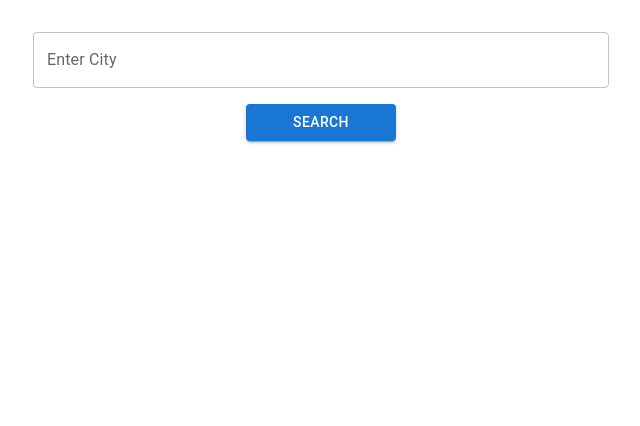
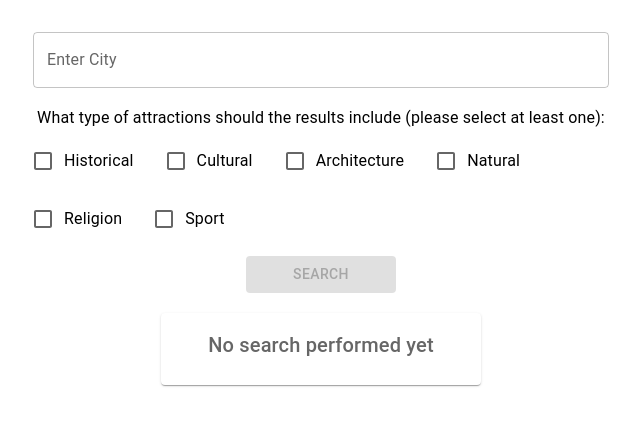
Before and after one commit to szdetti/api-call, a React (Create React App) app: page / in a window 1280 px wide. Shown: the top 426 px of the page, without its empty margins (319-959 px from the left). Built offline with nearby package versions, Linux system fonts and the light colour scheme; no server answers.

Commit message:
Added a third call to fetch names of attractions. Attraction categories are chosen by user before fetching info.

```diff
--- a/package.json
+++ b/package.json
@@ -10,7 +10,9 @@
     "@testing-library/react": "^13.4.0",
     "@testing-library/user-event": "^13.5.0",
     "axios": "^1.7.8",
+    "chart.js": "^4.4.7",
     "react": "^18.3.1",
+    "react-chartjs-2": "^5.2.0",
     "react-dom": "^18.3.1",
     "react-scripts": "5.0.1",
     "web-vitals": "^2.1.4"
--- a/src/App.js
+++ b/src/App.js
@@ -1,71 +1,115 @@
 import React, { useState } from "react";
-import { Container, Box, Grid2 } from "@mui/material";
+import { Container, Box, CircularProgress, Grid2 } from "@mui/material";
 import SearchBar from "./SearchBar";
 import CardGrid from "./CardGrid";
 import { apiCall } from "./utils/fetchData";
 import { createCities } from "./utils/cityFactory";
 import {
+  getAttractionSearchInfo,
   getCitySearchInfo,
-  getWeatherSearchInfo,
+  getCurrentTempSearchInfo,
 } from "./utils/searchInfoFactory";
+import NoSearchCard from "./NoSearchCard";
 
 export default function App() {
   const [cities, setCities] = useState(null);
   const [error, setError] = useState(null);
+  const [loading, setLoading] = useState(false);
   const { callApi } = apiCall();
 
-  const handleSearch = async (city) => {
-    // Clear previous errors
+  const handleSearch = async (city, selectedCategories) => {
     setError(null);
+    setLoading(true);
 
-    // Attempt to retrieve previous search result
     const normalisedCity = city.toLowerCase();
     const cachedResult = localStorage.getItem(normalisedCity);
 
-    // If there is a matching result in localStorage, set that and return from this function
     if (cachedResult) {
       console.log(`Using cached data for "${city}"`);
       setCities(JSON.parse(cachedResult));
+      setLoading(false);
       return;
     }
-    // ----------------- IF NO CACHED RESULT : -------------------------------------
-    // Fetch city data
+
+    try {
       const { data: cityData, error: cityError } = await callApi(
         getCitySearchInfo(city)
       );
 
-    if (cityError || !cityData) {
-      setError(cityError || "No city data returned.");
+      if (cityError) {
+        setError(cityError);
         return;
       }
 
       const initialCities = createCities(cityData.data);
 
-    // Fetch weather data for cities
       const weatherPromises = initialCities.map(async (city) => {
         const { data: weatherData, error: weatherError } = await callApi(
-        getWeatherSearchInfo(city.latitude, city.longitude)
+          getCurrentTempSearchInfo(city.latitude, city.longitude)
         );
 
-      city.weather = weatherError
+        city.currentTemp = weatherError
           ? "No data available"
           : weatherData?.current?.temp_c || "No data available";
 
         return city;
       });
 
-    // Wait for all weather data to resolve, then save result to localStorage and set cities
       const updatedCities = await Promise.all(weatherPromises);
-    console.log("updatedCities: ", updatedCities);
-    localStorage.setItem(normalisedCity, JSON.stringify(updatedCities));
-    setCities(updatedCities);
+
+      const attractionsPromises = updatedCities.map(async (city) => {
+        const { data: attractionsData, error: attractionsError } =
+          await callApi(
+            getAttractionSearchInfo(
+              city.latitude,
+              city.longitude,
+              selectedCategories
+            )
+          );
+
+        if (!attractionsError) {
+          city.populateAttractinos(attractionsData, selectedCategories);
+        }
+
+        return city;
+      });
+
+      const citiesWithAttractions = await Promise.all(attractionsPromises);
+
+      // localStorage.setItem(
+      //   normalisedCity,
+      //   JSON.stringify(citiesWithAttractions)
+      // );
+
+      setCities(citiesWithAttractions);
+    } catch (err) {
+      setError(err.message);
+    } finally {
+      setLoading(false);
+    }
   };
 
   return (
     <Container>
       <SearchBar handleSearch={handleSearch} />
       {error && <Box style={{ color: "red", marginTop: "10px" }}>{error}</Box>}
-      {cities && (
+      {loading && (
+        <Box
+          style={{
+            display: "flex",
+            justifyContent: "center",
+            marginTop: "20px",
+          }}
+        >
+          <CircularProgress />
+        </Box>
+      )}
+      {!loading && !cities && !error && (
+        <Box style={{ marginTop: "20px" }}>
+          <NoSearchCard />
+        </Box>
+      )}
+      {cities && !loading && (
         <Box style={{ marginTop: "20px" }}>
           <Grid2 container spacing={2}>
             <CardGrid cities={cities} />
--- /dev/null
+++ b/src/NoSearchCard.js
@@ -0,0 +1,25 @@
+import React from "react";
+import { Card, CardContent, Typography, Grid2 } from "@mui/material";
+
+export default function NoSearchCard() {
+  return (
+    <Grid2 container justifyContent="center">
+      <Grid2 item>
+        <Card
+          style={{
+            minWidth: 320,
+            maxWidth: 320,
+            marginBottom: "10px",
+            margintop: "20px",
+          }}
+        >
+          <CardContent>
+            <Typography variant="h6" align="center" color="text.secondary">
+              No search performed yet
+            </Typography>
+          </CardContent>
+        </Card>
+      </Grid2>
+    </Grid2>
+  );
+}
--- a/src/SearchBar.js
+++ b/src/SearchBar.js
@@ -1,8 +1,37 @@
 import React, { useState } from "react";
-import { TextField, Button, Box } from "@mui/material";
+import {
+  TextField,
+  Button,
+  Box,
+  FormControlLabel,
+  Checkbox,
+  Typography,
+  Grid2,
+} from "@mui/material";
+
+const CategoryEnum = Object.freeze({
+  Historical: "historic",
+  Cultural: "cultural",
+  Architecture: "architecture",
+  Natural: "natural",
+  Religion: "religion",
+  Sport: "sport",
+});
 
 export default function SearchBar({ handleSearch }) {
   const [city, setCity] = useState("");
+  const [selectedCategories, setSelectedCategories] = useState([]);
+
+  const handleCheckboxChange = (category) => {
+    setSelectedCategories(
+      (prev) =>
+        prev.includes(category)
+          ? prev.filter((c) => c !== category) // Remove if already selected
+          : [...prev, category] // Add if not selected
+    );
+  };
+
+  const isSearchDisabled = selectedCategories.length === 0;
 
   return (
     <Box
@@ -12,6 +41,7 @@ export default function SearchBar({ handleSearch }) {
       justifyContent="center"
       sx={{ width: "100%", mt: 4 }}
     >
+      {/* Search input */}
       <TextField
         label="Enter City"
         variant="outlined"
@@ -20,10 +50,39 @@ export default function SearchBar({ handleSearch }) {
         onChange={(e) => setCity(e.target.value)}
         sx={{ width: "50%", marginBottom: 2 }}
       />
+
+      {/* Label for checkboxes */}
+      <Typography
+        variant="subtitle1"
+        sx={{ marginBottom: 1, textAlign: "center" }}
+      >
+        What type of attractions should the results include (please select at
+        least one):
+      </Typography>
+
+      {/* Category checkboxes */}
+      <Grid2 container spacing={2} sx={{ marginBottom: 2, width: "50%" }}>
+        {Object.keys(CategoryEnum).map((key) => (
+          <Grid2 item xs={6} key={key}>
+            <FormControlLabel
+              control={
+                <Checkbox
+                  checked={selectedCategories.includes(CategoryEnum[key])}
+                  onChange={() => handleCheckboxChange(CategoryEnum[key])}
+                />
+              }
+              label={key} // Label as the key (e.g., "Historical")
+            />
+          </Grid2>
+        ))}
+      </Grid2>
+
+      {/* Search button */}
       <Button
         variant="contained"
         color="primary"
-        onClick={() => handleSearch(city)}
+        onClick={() => handleSearch(city, selectedCategories)}
+        disabled={isSearchDisabled}
         sx={{ width: "150px" }}
       >
         Search
--- /dev/null
+++ b/src/models/AttractionCategory.js
@@ -0,0 +1,10 @@
+const AttractionCategory = Object.freeze({
+  Historical: "historic",
+  Cultural: "cultural",
+  Architecture: "architecture",
+  Natural: "natural",
+  Religion: "religion",
+  Sport: "sport",
+});
+
+export default AttractionCategory;
--- /dev/null
+++ b/src/models/City.js
@@ -0,0 +1,45 @@
+export default class City {
+  constructor(
+    name,
+    countryName,
+    population,
+    latitude,
+    longitude,
+    currentTemp = 0,
+    attractions
+  ) {
+    this.name = name;
+    this.countryName = countryName;
+    this.population = population;
+    this.latitude = latitude;
+    this.longitude = longitude;
+    this.currentTemp = currentTemp;
+    this.attractions = {}; // populated after api call
+    this.attractionPerCatLimit = 5; // how many attractions per category to collect in the pouplateAttractions function
+    this.id = name + latitude;
+  }
+  // Collects the first 5 attraction names for each selected category
+  populateAttractinos(apiData, selectedCategories) {
+    if (apiData?.length > 0 && selectedCategories?.length > 0) {
+      let catsToMatch = selectedCategories;
+      // tested on GeoJSON format returned from the Placed API
+      apiData.forEach((feature) => {
+        if (catsToMatch.length > 0) {
+          const matchingCat = catsToMatch.find((cat) =>
+            feature.kinds.split(",").includes(cat)
+          );
+          if (feature.name) {
+            this.attractions[matchingCat] = this.attractions[matchingCat] || [];
+            if (
+              this.attractions[matchingCat].length < this.attractionPerCatLimit
+            ) {
+              this.attractions[matchingCat].push(feature.name);
+            } else {
+              catsToMatch = catsToMatch.filter((item) => item !== matchingCat);
+            }
+          }
+        }
+      });
+    }
+  }
+}
--- a/src/objects/SearchInfo.js
+++ b/src/models/SearchInfo.js
@@ -1,5 +1,5 @@
 export default class SearchInfo {
-  constructor(baseUrl = "", params = {}, headers = {}) {
+  constructor(baseUrl, params, headers) {
     this.baseUrl = baseUrl;
     this.params = params;
     this.headers = headers;
@@ -7,7 +7,7 @@ export default class SearchInfo {
     this.url = baseUrl + (this.baseUrl.endsWith("?") ? "" : "?") + queryParams;
   }
 
-  updateUrl(newParams = {}) {
+  updateUrl(newParams) {
     // Merge existing parameters with the new ones (will overwrite with new value if the key(s) already exits)
     this.params = { ...this.params, ...newParams };
     const queryParams = new URLSearchParams(this.params).toString();
--- a/src/objects/City.js
+++ /dev/null
@@ -1,11 +0,0 @@
-export default class City {
-  constructor(name, countryName, population, latitude, longitude, weather) {
-    this.name = name;
-    this.countryName = countryName;
-    this.population = population;
-    this.latitude = latitude;
-    this.longitude = longitude;
-    this.weather = weather;
-    this.id = name + latitude;
-  }
-}
--- a/src/utils/cityFactory.js
+++ b/src/utils/cityFactory.js
@@ -13,7 +13,7 @@
 //   }));
 
 // }
-import City from "../objects/City";
+import City from "../models/City";
 
 export function createCities(data) {
   if (!Array.isArray(data)) {
@@ -28,8 +28,7 @@ export function createCities(data) {
         cityData.country,
         cityData.population,
         cityData.latitude,
-        cityData.longitude,
-        ""
+        cityData.longitude
       )
   );
 }
--- a/src/utils/searchInfoFactory.js
+++ b/src/utils/searchInfoFactory.js
@@ -1,4 +1,4 @@
-import SearchInfo from "../objects/SearchInfo";
+import SearchInfo from "../models/SearchInfo";
 
 const rapidKey = process.env.REACT_APP_RAPID_KEY;
 
@@ -15,7 +15,7 @@ export const getCitySearchInfo = (city) => {
     : new SearchInfo();
 };
 
-export const getWeatherSearchInfo = (latitude, longitude) => {
+export const getCurrentTempSearchInfo = (latitude, longitude) => {
   return latitude && longitude
     ? new SearchInfo(
         "https://weatherapi-com.p.rapidapi.com/current.json",
@@ -27,3 +27,30 @@ export const getWeatherSearchInfo = (latitude, longitude) => {
       )
     : new SearchInfo();
 };
+
+export const getAttractionSearchInfo = (
+  latitude,
+  longitude,
+  selectedCategories
+) => {
+  const radius = 5000; // distance from the point of search (city) in metres
+  const limit = 500 * selectedCategories.length;
+  const preparedCategories = selectedCategories.join(",");
+  return latitude && longitude && selectedCategories
+    ? new SearchInfo(
+        "https://opentripmap-places-v1.p.rapidapi.com/en/places/radius",
+        {
+          kinds: preparedCategories,
+          format: "json",
+          limit: limit,
+          lon: longitude,
+          radius: radius,
+          lat: latitude,
+        },
+        {
+          "X-RapidAPI-Host": "opentripmap-places-v1.p.rapidapi.com",
+          "X-RapidAPI-Key": rapidKey,
+        }
+      )
+    : new SearchInfo();
+};
```
Also changed, not shown: src/CardGrid.js (+23 -0 lines), 1 other file (tests, documents, lock files or other folders). Lines whose indentation alone changed are shown as unchanged.
